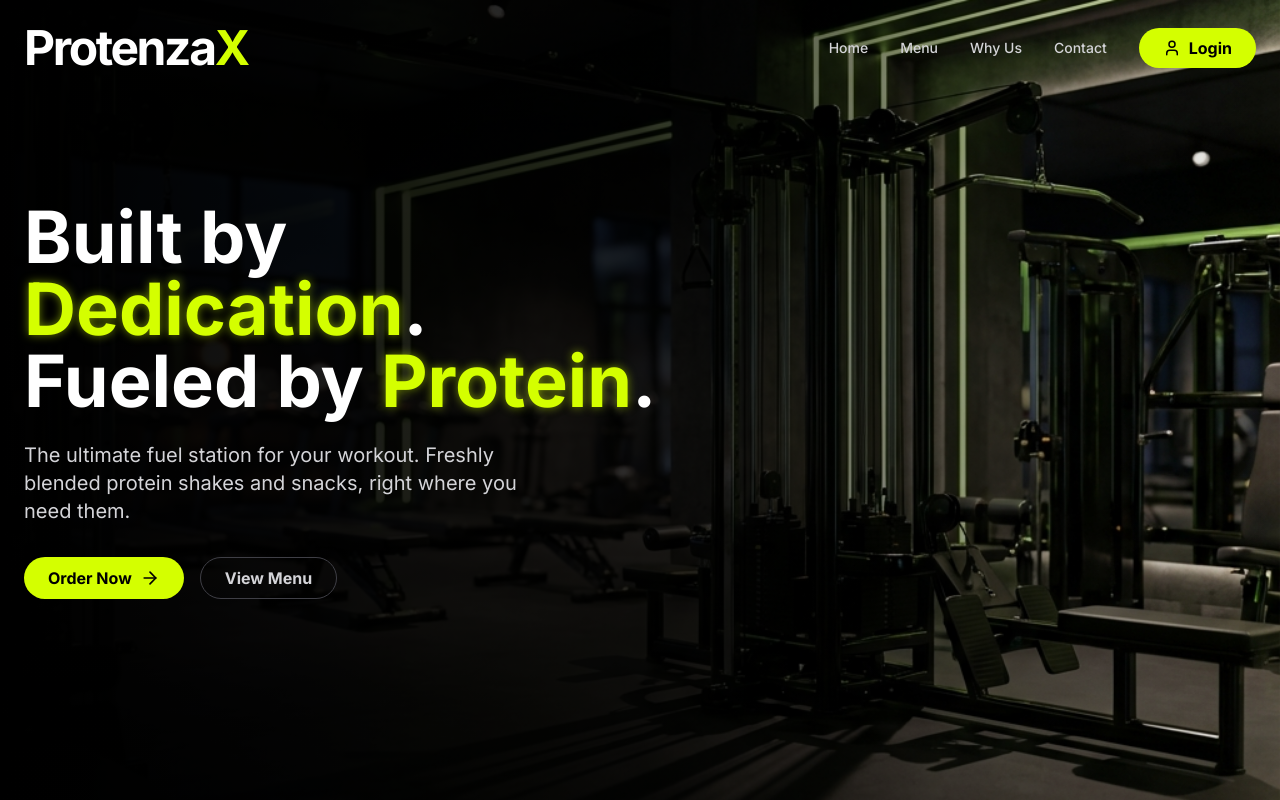
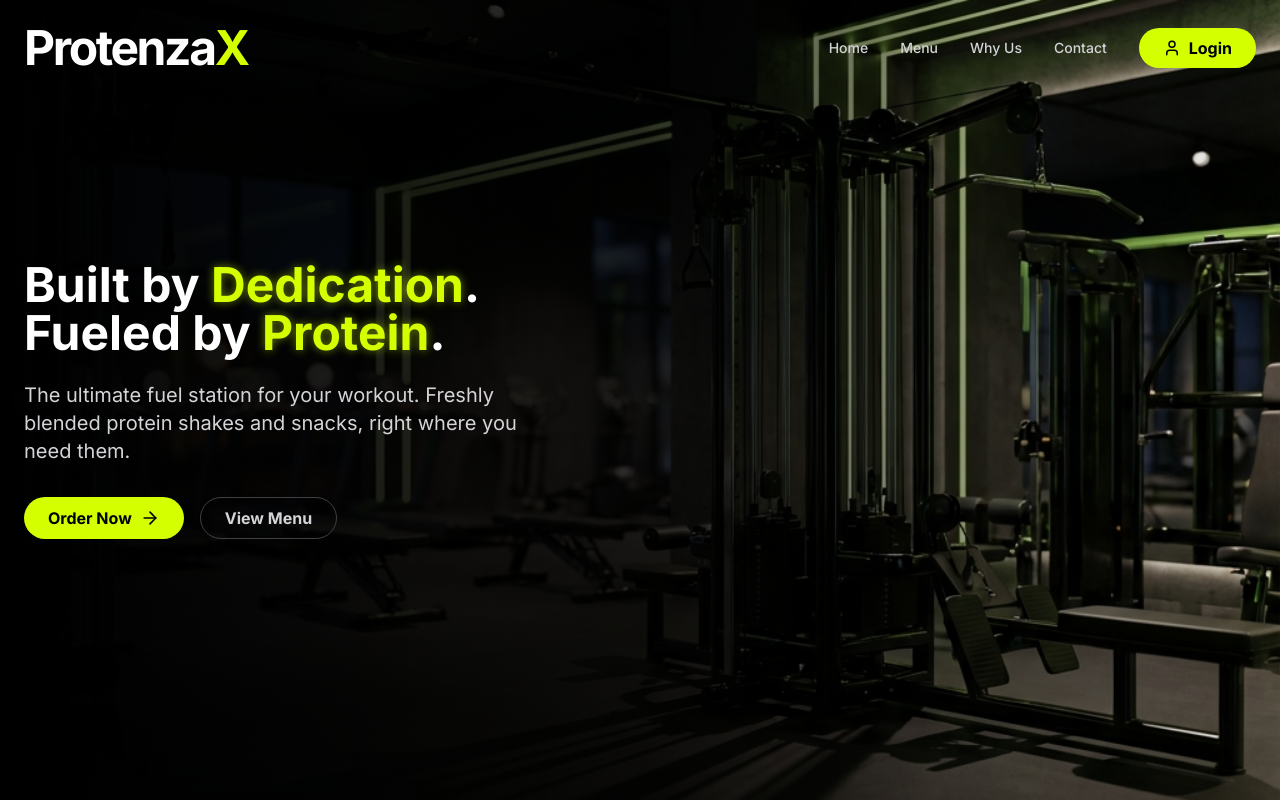
Before and after one commit to Sinaaan15/ProtenzaX, a React (Vite) app: page / in a window 1280 px wide. Shown: the top 800 px of the page. Built offline with nearby package versions, Linux system fonts and the light colour scheme.

Commit message:
Typography: Reduce Hero slogan size

```diff
--- a/src/components/Hero.jsx
+++ b/src/components/Hero.jsx
@@ -25,7 +25,7 @@
                         animate={{ opacity: 1, x: 0 }}
                         transition={{ duration: 0.8 }}
                     >
-                        <h1 className="text-5xl md:text-7xl font-bold text-white mb-6 leading-tight">
+                        <h1 className="text-3xl md:text-5xl font-bold text-white mb-6 leading-tight">
                             Built by <span className="text-primary text-shadow-neon">Dedication</span>.<br />
                             Fueled by <span className="text-primary text-shadow-neon">Protein</span>.
                         </h1>
```
